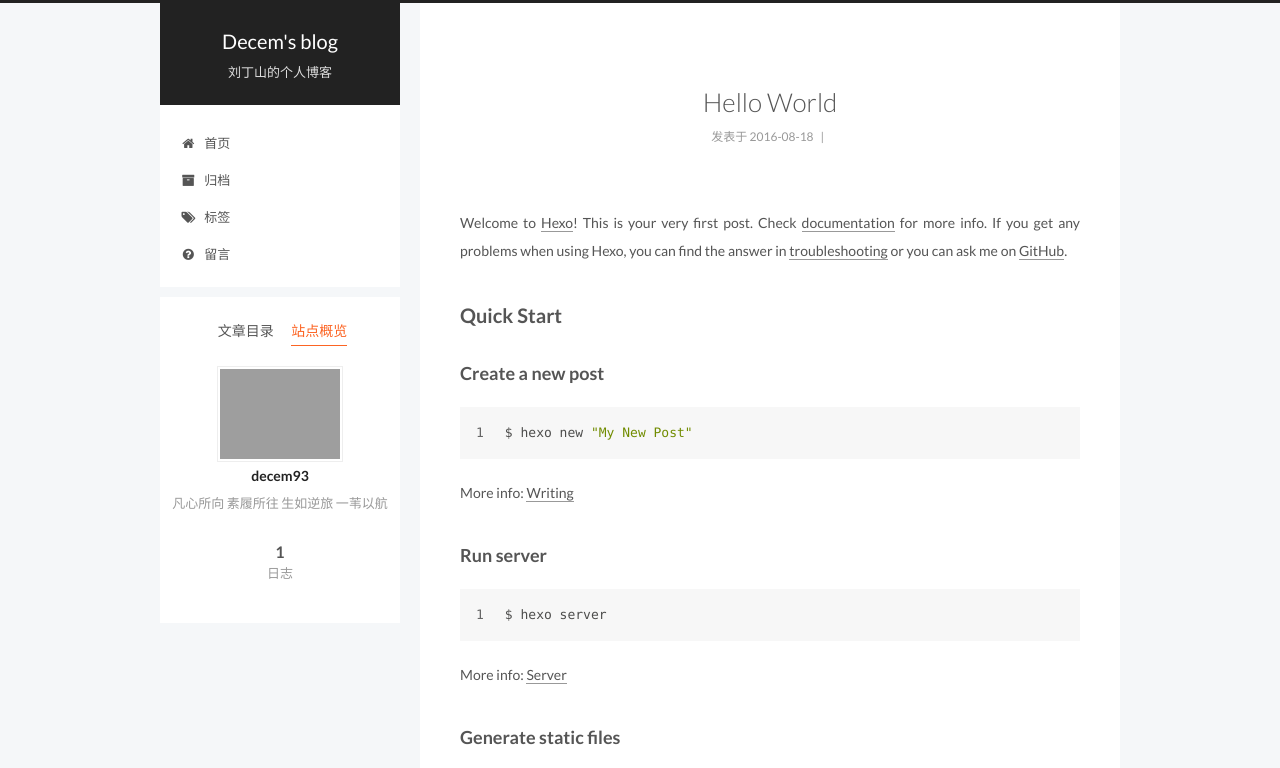
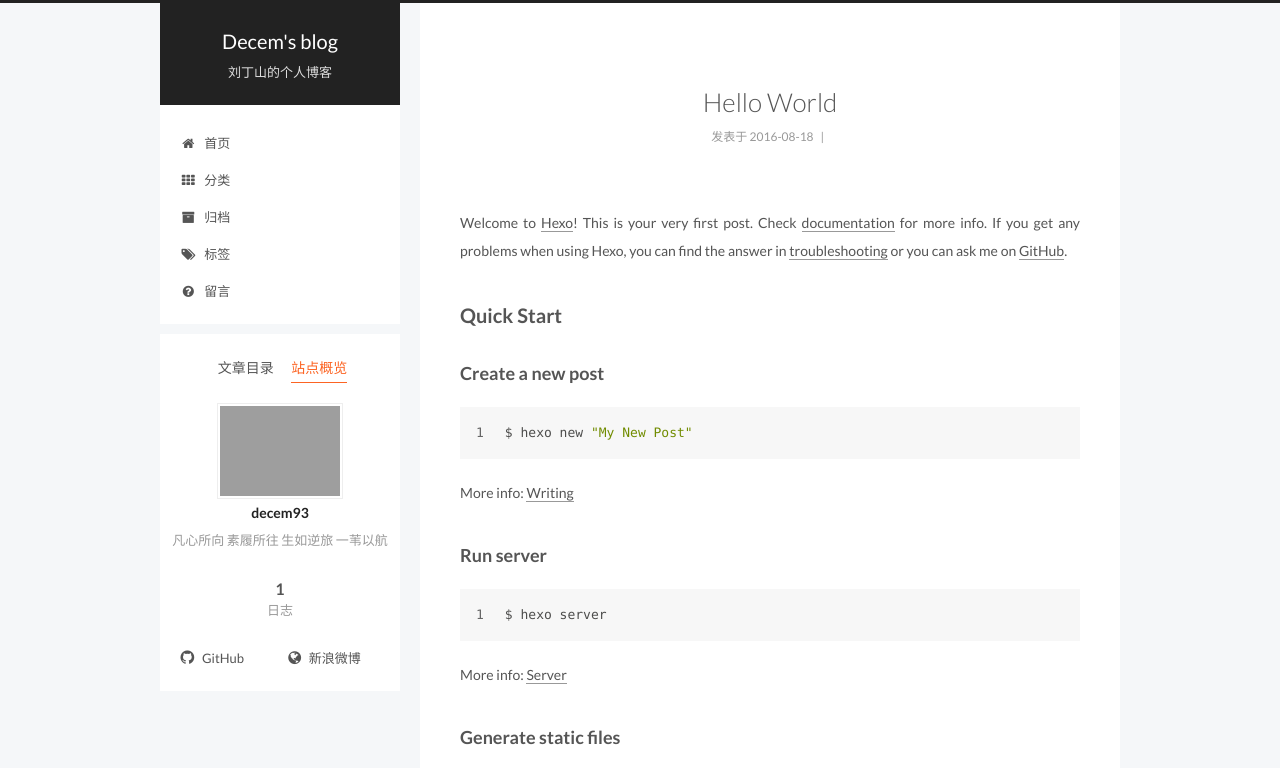
Before and after one commit to decem93/decem93.github.io, a plain HTML site: page 2016/08/18/hello-world/index.html in a window 1280 px wide. Both pictures are taken after a click on the item "站点概览". Shown: the top 768 px of the page. Drawn offline with Linux system fonts and the light colour scheme; grey boxes are pictures that could not be loaded; a script that the page names is missing.

Commit message:
Site updated: 2016-08-19 00:58:37

```diff
--- a/2016/08/18/hello-world/index.html
+++ b/2016/08/18/hello-world/index.html
@@ -178,6 +178,16 @@ Quick">
               <i class="menu-item-icon fa fa-fw fa-home"></i> <br />
 
             首页
+          </a>
+        </li>
+
+
+        <li class="menu-item menu-item-categories">
+          <a href="/categories" rel="section">
+
+              <i class="menu-item-icon fa fa-fw fa-th"></i> <br />
+
+            分类
           </a>
         </li>
 
@@ -409,6 +419,26 @@ Quick">
 
         <div class="links-of-author motion-element">
 
+
+              <span class="links-of-author-item">
+                <a href="https://github.com/decem93" target="_blank" title="GitHub">
+
+                    <i class="fa fa-fw fa-github"></i>
+
+                  GitHub
+                </a>
+              </span>
+
+              <span class="links-of-author-item">
+                <a href="http://weibo.com/u/1202690264" target="_blank" title="新浪微博">
+
+                    <i class="fa fa-fw fa-globe"></i>
+
+                  新浪微博
+                </a>
+              </span>
+
+
         </div>
 
 
```
Also changed, not shown: archives/2016/08/index.html (+30 -0 lines), archives/2016/index.html (+30 -0 lines), archives/index.html (+30 -0 lines), guestbook/index.html (+30 -0 lines), index.html (+30 -0 lines).
